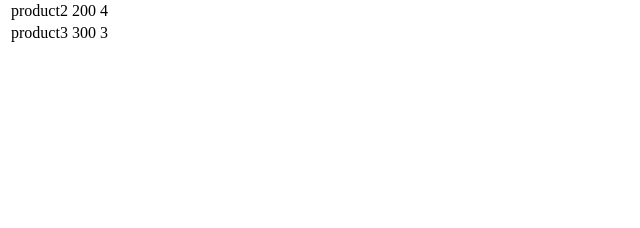
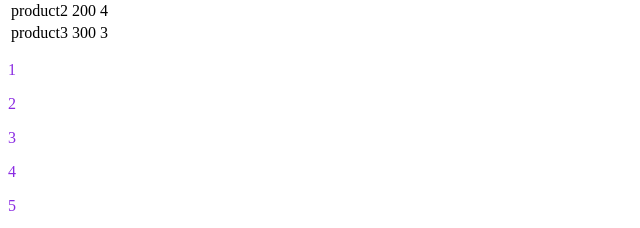
Before and after one commit to WbDmitry/vue3-training, a Vue app: page / in a window 1280 px wide. Shown: the part 724-952 px from the top of the page, without its empty margins (0-640 px from the left). Before the commit the page ends 800 px from the top, so only its background shows below. Built offline with nearby package versions, Linux system fonts and the light colour scheme.

Commit message:
Заполнил 30 абзацев, заполненных числами по порядку

```diff
--- a/src/App.vue
+++ b/src/App.vue
@@ -230,6 +230,8 @@ export default {
 			<td>{{ items.quantity }}</td>
 		</tr>
 	</table>
+
+	<p v-for="num in 30">{{ num }}</p>
 </template>
 
 <style>
```
